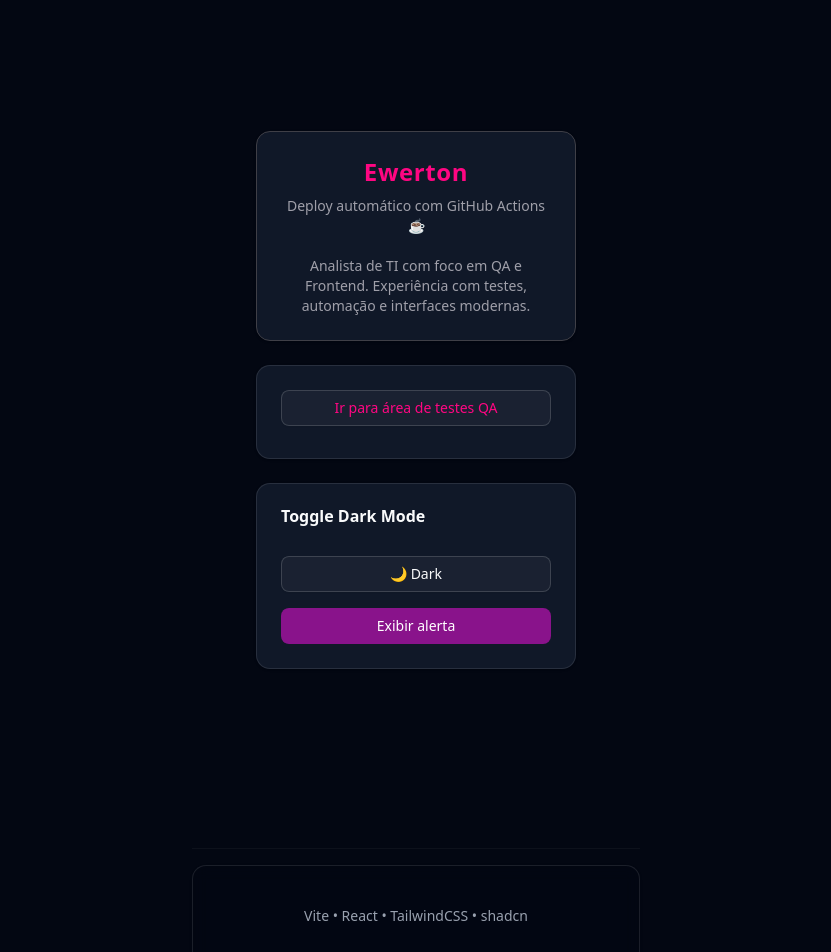
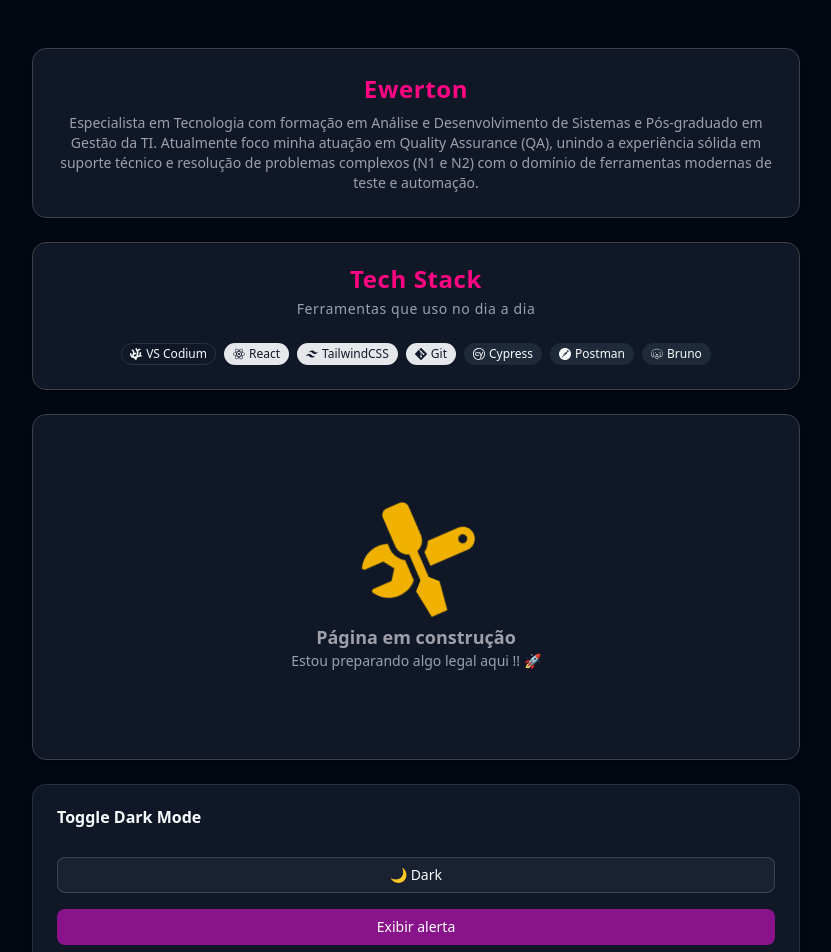
Before and after one commit to eweerfr/eweerfr.github.io, a React (Vite) app: page / in a window 1280 px wide. Shown: the top 952 px of the page, without its empty margins (224-1055 px from the left). Built offline with nearby package versions, Linux system fonts and the light colour scheme.

Commit message:
ui: added new section, made a few changes :)

```diff
--- a/package.json
+++ b/package.json
@@ -17,7 +17,7 @@
     "radix-ui": "^1.4.3",
     "react": "^19.2.0",
     "react-dom": "^19.2.0",
-    "react-router-dom": "^7.13.0",
+    "react-icons": "^5.5.0",
     "tailwind-merge": "^3.4.1",
     "tailwindcss": "^4.1.18"
   },
--- a/src/App.tsx
+++ b/src/App.tsx
@@ -1,6 +1,105 @@
-import { RouterProvider } from "react-router-dom"
-import { router } from "@/router"
+import { ThemeToggle } from "@/components/theme-toggle"
+import { AlertButton } from "@/components/alert-button"
+import { Card, CardContent, CardHeader, CardTitle, CardDescription } from "@/components/ui/card"
+import { Badge } from "@/components/ui/badge"
+
+
+import { SiReact, SiTailwindcss, SiGit, SiCypress, SiPostman, SiBruno, SiVscodium } from "react-icons/si" // si Icons
+import { FaTools } from "react-icons/fa" // fa icons
+
+
+import { Footer } from "@/components/footer"
+// import { Button } from "@/components/ui/button"
+
 
 export default function App() {
-  return <RouterProvider router={router} />
+  return (
+    <div className="min-h-screen bg-background text-foreground flex items-center justify-center px-4">
+      <div className="flex flex-col items-center gap-6 w-full max-w-3xl">
+        {/* <div className="w-48 h-48 rounded-full bg-zinc-700 mx-auto mb-4 mt-12" />  */}
+
+        {/* Card do Nome */}
+        <Card className="text-center border-zinc-700 w-full mt-12">
+          <CardHeader>
+            <CardTitle className="text-2xl tracking-wide text-[var(--roxo-titulo)]">
+              Ewerton
+            </CardTitle>
+            <CardDescription className="text-zinc-400">
+              Especialista em Tecnologia com formação em Análise e Desenvolvimento de Sistemas e Pós-graduado em Gestão da TI. Atualmente foco minha atuação em Quality Assurance (QA), unindo a experiência sólida em suporte técnico e resolução de problemas complexos (N1 e N2) com o domínio de ferramentas modernas de teste e automação.
+            </CardDescription>
+          </CardHeader>
+        </Card>
+
+        {/* Card de tech stack */}
+        <Card className="text-center border-zinc-700 w-full">
+          <CardHeader className="text-2xl tracking-wide text-[var(--roxo-titulo)]">
+            <CardTitle>Tech Stack</CardTitle>
+            <CardDescription>Ferramentas que uso no dia a dia</CardDescription>
+          </CardHeader>
+
+          <CardContent className="flex flex-wrap gap-2 mx-auto">
+
+            <Badge variant="outline" className="flex items-center gap-1">
+              <SiVscodium size={14} /> VS Codium
+            </Badge>
+
+            <Badge className="flex items-center gap-1">
+              <SiReact size={14} /> React
+            </Badge>
+
+            <Badge className="flex items-center gap-1">
+              <SiTailwindcss size={14} /> TailwindCSS
+            </Badge>
+
+            <Badge className="flex items-center gap-1">
+              <SiGit size={14} /> Git
+            </Badge>
+
+            <Badge variant="secondary" className="flex items-center gap-1">
+              <SiCypress size={14} /> Cypress
+            </Badge>
+
+            <Badge variant="secondary" className="flex items-center gap-1">
+              <SiPostman size={14} /> Postman
+            </Badge>
+
+            <Badge variant="secondary" className="flex items-center gap-1">
+              <SiBruno size={14} /> Bruno
+            </Badge>
+          </CardContent>
+        </Card>
+
+        {/* Card em Construcao */}
+        <Card className="text-center border-zinc-700 w-full">
+          <CardHeader>
+            <CardTitle>
+            </CardTitle>
+            <CardDescription className="text-zinc-400">
+              <div className="flex flex-col items-center justify-center py-16 text-center">
+                <FaTools size={96} className="text-yellow-500 mb-4 animate-[spin_10s_linear_infinite]" />
+                <h2 className="text-lg font-semibold">Página em construção</h2>
+                <p className="text-sm text-muted-foreground">
+                  Estou preparando algo legal aqui !! 🚀
+                </p>
+              </div>
+            </CardDescription>
+          </CardHeader>
+        </Card>
+
+        {/* Card dos botões */}
+        <Card className="w-full">
+          <CardHeader>
+            <CardTitle>Toggle Dark Mode</CardTitle>
+          </CardHeader>
+          <CardContent className="flex flex-col gap-4">
+            <ThemeToggle />
+            <AlertButton />
+          </CardContent>
+        </Card>
+
+        <Footer />
+
+      </div>
+    </div>
+  )
 }
--- a/src/components/footer.tsx
+++ b/src/components/footer.tsx
@@ -1,16 +1,24 @@
 import { Card, CardContent } from "@/components/ui/card"
 import { Separator } from "@/components/ui/separator"
 
+import { FaCode, FaCoffee, FaHeart } from "react-icons/fa"
+
 export function Footer() {
   return (
-    <footer className="mt-12 w-full max-w-md">
+    <footer className="mt-12 mb-12 w-full max-w-3xl">
       <Separator className="mb-4 opacity-40" />
 
       <Card className="bg-background/50 backdrop-blur">
-        <CardContent className="py-4 text-center text-sm text-muted-foreground">
-          Vite • React • TailwindCSS • shadcn
+        <CardContent className="py-4 text-sm text-muted-foreground flex items-center justify-center gap-2">
+          <FaCode className="opacity-80" />
+          <span>por Ewerton com muito</span>
+          <FaCoffee className="opacity-80" />
+          <span>e</span>
+          <FaHeart className="text-red-500" />
+          <span>2026</span>
         </CardContent>
       </Card>
+
     </footer>
   )
 }
--- /dev/null
+++ b/src/components/ui/badge.tsx
@@ -0,0 +1,48 @@
+import * as React from "react"
+import { cva, type VariantProps } from "class-variance-authority"
+import { Slot } from "radix-ui"
+
+import { cn } from "@/lib/utils"
+
+const badgeVariants = cva(
+  "inline-flex items-center justify-center rounded-full border border-transparent px-2 py-0.5 text-xs font-medium w-fit whitespace-nowrap shrink-0 [&>svg]:size-3 gap-1 [&>svg]:pointer-events-none focus-visible:border-ring focus-visible:ring-ring/50 focus-visible:ring-[3px] aria-invalid:ring-destructive/20 dark:aria-invalid:ring-destructive/40 aria-invalid:border-destructive transition-[color,box-shadow] overflow-hidden",
+  {
+    variants: {
+      variant: {
+        default: "bg-primary text-primary-foreground [a&]:hover:bg-primary/90",
+        secondary:
+          "bg-secondary text-secondary-foreground [a&]:hover:bg-secondary/90",
+        destructive:
+          "bg-destructive text-white [a&]:hover:bg-destructive/90 focus-visible:ring-destructive/20 dark:focus-visible:ring-destructive/40 dark:bg-destructive/60",
+        outline:
+          "border-border text-foreground [a&]:hover:bg-accent [a&]:hover:text-accent-foreground",
+        ghost: "[a&]:hover:bg-accent [a&]:hover:text-accent-foreground",
+        link: "text-primary underline-offset-4 [a&]:hover:underline",
+      },
+    },
+    defaultVariants: {
+      variant: "default",
+    },
+  }
+)
+
+function Badge({
+  className,
+  variant = "default",
+  asChild = false,
+  ...props
+}: React.ComponentProps<"span"> &
+  VariantProps<typeof badgeVariants> & { asChild?: boolean }) {
+  const Comp = asChild ? Slot.Root : "span"
+
+  return (
+    <Comp
+      data-slot="badge"
+      data-variant={variant}
+      className={cn(badgeVariants({ variant }), className)}
+      {...props}
+    />
+  )
+}
+
+export { Badge, badgeVariants }
--- a/src/pages/home.tsx
+++ /dev/null
@@ -1,53 +0,0 @@
-import { ThemeToggle } from "@/components/theme-toggle"
-import { AlertButton } from "@/components/alert-button"
-import { Card, CardContent, CardHeader, CardTitle, CardDescription } from "@/components/ui/card"
-
-
-import { Button } from "@/components/ui/button"
-import { Link } from "react-router-dom"
-
-
-export default function App() {
-  return (
-    <div className="min-h-screen bg-background text-foreground flex items-center justify-center">
-      <div className="flex flex-col items-center gap-6 w-80">
-
-
-        {/* Card dos nomes */}
-        <Card className="w-full text-center border-zinc-700">
-          <CardHeader>
-            <CardTitle className="text-2xl font-bold tracking-wide text-[var(--roxo-titulo)]">
-              Ewerton
-            </CardTitle>
-            <CardDescription className="text-zinc-400">
-              Deploy automático com GitHub Actions ☕<br /><br />
-
-              Analista de TI com foco em QA e Frontend.
-              Experiência com testes, automação e interfaces modernas.
-            </CardDescription>
-          </CardHeader>
-        </Card>
-
-        {/* Card do QA */}
-        <Card className="w-full">
-          <CardHeader>
-            <Button asChild variant="outline" className="text-[var(--roxo-titulo)]">
-              <Link to="/qa">Ir para área de testes QA</Link>
-            </Button>
-          </CardHeader>
-        </Card>
-
-        {/* Card dos botões */}
-        <Card className="w-80 relative">
-          <CardHeader>
-            <CardTitle>Toggle Dark Mode</CardTitle>
-          </CardHeader>
-          <CardContent className="flex flex-col gap-4">
-            <ThemeToggle />
-            <AlertButton />
-          </CardContent>
-        </Card>
-      </div>
-    </div>
-  )
-}
--- a/src/pages/qa.tsx
+++ /dev/null
@@ -1,57 +0,0 @@
-import { Link } from "react-router-dom"
-import { Button } from "@/components/ui/button"
-import { Card, CardContent, CardHeader, CardTitle } from "@/components/ui/card"
-import { Input } from "@/components/ui/input"
-
-
-
-function handleSubmit(e: React.FormEvent<HTMLFormElement>) {
-  e.preventDefault()
-  console.log("form enviado sem reload")
-
-  // limpa os campos
-  e.currentTarget.reset()
-}
-
-
-
-export default function Qa() {
-  return (
-    <div className="min-h-screen bg-background text-foreground flex items-center justify-center">
-      <div className="flex flex-col items-center gap-6 w-80">
-        <Card className="w-80 relative ">
-          <CardHeader>
-            <CardTitle className="text-2xl font-bold tracking-wide text-[var(--roxo-titulo)] w-full text-center border-zinc-700">
-              QA Playground
-            </CardTitle>
-          </CardHeader>
-          <CardContent className="flex flex-col gap-4">
-
-            <form onSubmit={handleSubmit} className="space-y-4 max-w-md flex flex-col">
-              <Input placeholder="Nome" />
-              <Input placeholder="Email" />
-              <Input placeholder="Senha" />
-
-              <div className="flex justify-end">
-                <Button variant="outline" className="px-4 py-2 rounded ">
-                  Enviar
-                </Button>
-              </div>
-            </form>
-          </CardContent>
-        </Card>
-
-
-        <Card className="w-full text-center">
-          <CardHeader>
-            <Button asChild variant="outline" className="text-[var(--roxo-titulo)]">
-              <Link to="/">Voltar</Link>
-            </Button>
-          </CardHeader>
-        </Card>
-      </div>
-    </div>
-
-
-  )
-}
```
Also changed, not shown: src/router/index.tsx (deleted, +0 -14 lines), 1 other file (tests, documents, lock files or other folders).
